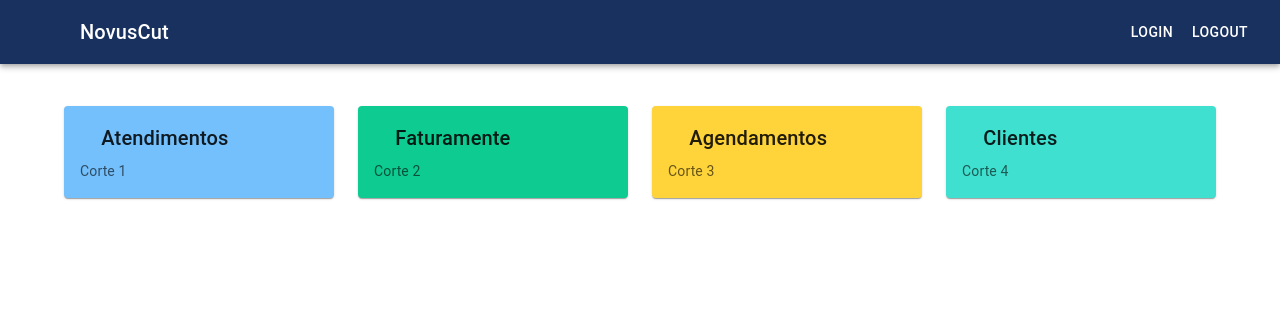
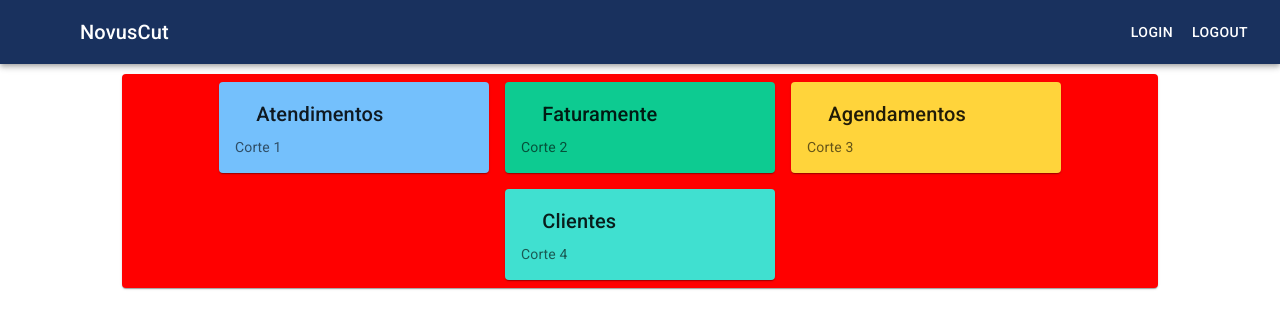
Before and after one commit to paulobaltieri/novuscut, a React (Create React App) app: page /home in a window 1280 px wide. Shown: the top 328 px of the page. Built offline with nearby package versions, Linux system fonts and the light colour scheme; some icons are missing; the HTML template or start-up script is replaced by a standard one.

Commit message:
Adicionado direcionamento  ao dialog quando clicado para deslogar

```diff
--- a/src/components/Dialog/alertDialog.jsx
+++ b/src/components/Dialog/alertDialog.jsx
@@ -14,7 +14,7 @@ export default function AlertDialog({ open, onClose }) {
 
   return (
     <div>
-      <Dialog open={open} onClose={onClose}>
+      <Dialog open={open}>
         <DialogTitle>{"Alerta de confirmação"}</DialogTitle>
         <DialogContent>
           <DialogContentText>Tem certeza que deseja sair?</DialogContentText>
--- a/src/pages/Home/homePage.jsx
+++ b/src/pages/Home/homePage.jsx
@@ -1,4 +1,8 @@
 import React from "react";
+import "@fontsource/roboto/300.css";
+import "@fontsource/roboto/400.css";
+import "@fontsource/roboto/500.css";
+import "@fontsource/roboto/700.css";
 import Navbar from "../../components/Navbar/navbar";
 import {
   Box,
@@ -9,7 +13,7 @@ import {
 } from "@mui/material";
 import CutIcon from "@mui/icons-material/ContentCut";
 import Calendar from "@mui/icons-material/CalendarMonth";
-import Face6OutlinedIcon from '@mui/icons-material/Face6Outlined';
+import Face6OutlinedIcon from "@mui/icons-material/Face6Outlined";
 import AttachMoney from "@mui/icons-material/AttachMoney";
 
 const color = ["#74c0fc", "#0dcb91", "#ffd43b", "#40e0d0"];
@@ -37,21 +41,22 @@ const cards = [
     id: 4,
     description: "Corte 4",
     title: "Clientes",
-    icon: <Face6OutlinedIcon sx={{ fontSize: 55}} />,
+    icon: <Face6OutlinedIcon sx={{ fontSize: 55 }} />,
   },
 ];
 
 export default function Home() {
   return (
-    <>
+    < div>
       <Navbar />
+      <Card sx={{backgroundColor:"red",width:"81%",minHeight: "10vh",margin:"10px auto"}}>
         <Box
           sx={{
             display: "flex",
             justifyContent: "center",
             alignItems: "center",
             flexWrap: "wrap",
-          gap: 3,
+            gap: 2,
             minHeight: "20vh",
             padding: 1,
           }}
@@ -81,6 +86,7 @@ export default function Home() {
             </Card>
           ))}
         </Box>
-    </>
+      </Card>
+    </div>
   );
 }
```
Lines whose indentation alone changed are shown as unchanged.
